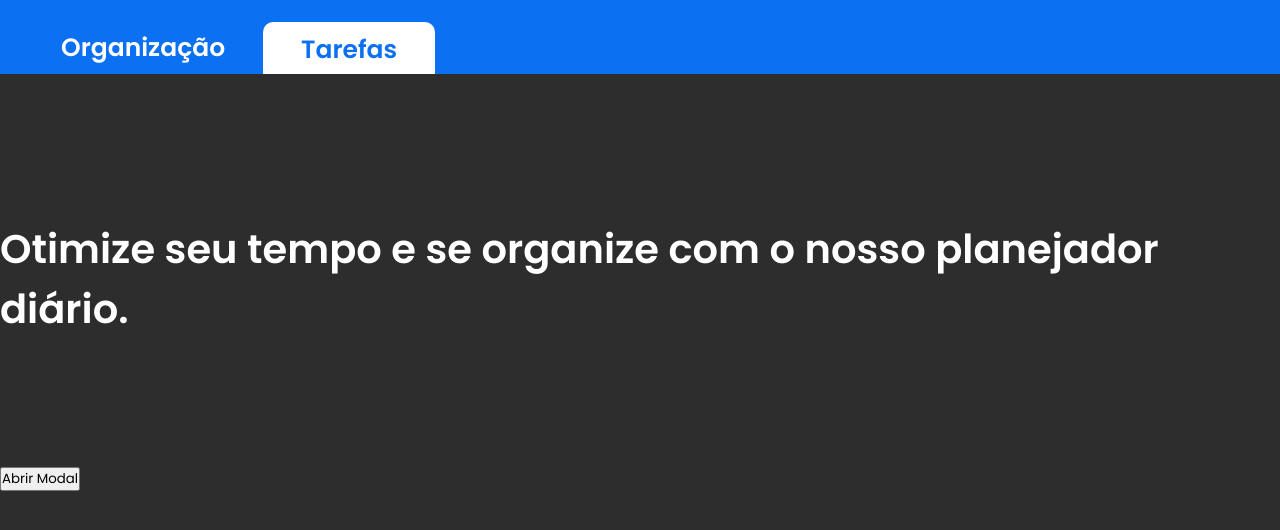
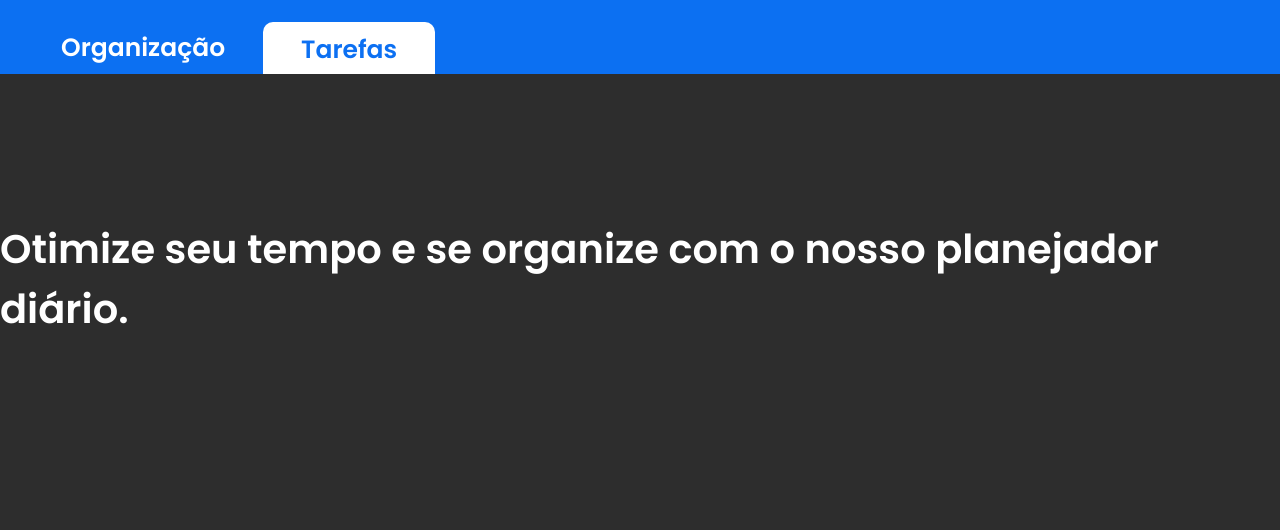
Before and after one commit to lucasdaher/todolist, a React (Vite) app: page / in a window 1280 px wide. Shown: the top 530 px of the page. Built offline with nearby package versions, Linux system fonts and the light colour scheme.

Commit message:
feat(modal): removed test button.

```diff
--- a/src/app/App.jsx
+++ b/src/app/App.jsx
@@ -16,6 +16,7 @@ const App = () => {
 
   const handleOpenModal = () => {
     if (hideModal) {
+      setModalType("adicionar");
       setHideModal(false);
     } else {
       setHideModal(true);
@@ -28,16 +29,7 @@ const App = () => {
 
       <Title text="Otimize seu tempo e se organize com o nosso planejador diário." />
 
-      <button type="button" onClick={handleOpenModal}>
-        Abrir Modal
-      </button>
-
-      <Modal
-        action="excluir"
-        hideModal={hideModal}
-        desc={desc}
-        modalType={modalType}
-      />
+      <Modal hideModal={hideModal} desc={desc} modalType={modalType} />
     </div>
   );
 };
```
